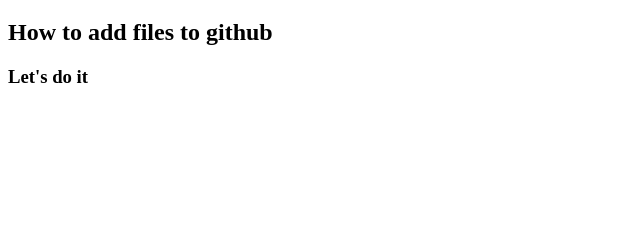
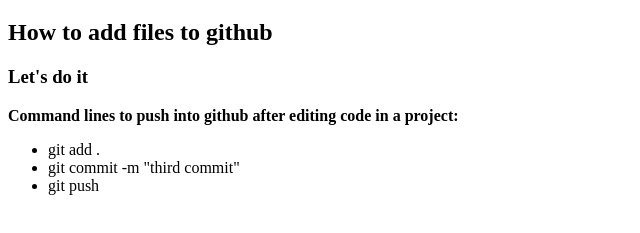
Before and after one commit to ahfaisal122/2ndreposit, a plain HTML site: page index.html in a window 1280 px wide. Shown: the part 61-294 px from the top of the page, without its empty margins (0-640 px from the left). Drawn offline with Linux system fonts and the light colour scheme.

Commit message:
third commit

```diff
--- a/index.html
+++ b/index.html
@@ -13,5 +13,11 @@
 
     <h2> How to add files to github</h2>
     <h3>Let's do it</h3>
+    <p><b> Command lines to push into github after editing code in a project:</b> </p>
+    <ul>
+        <li>git add .</li>
+        <li>git commit -m "third commit"</li>
+        <li>git push</li>
+    </ul>
 </body>
 </html>
```
